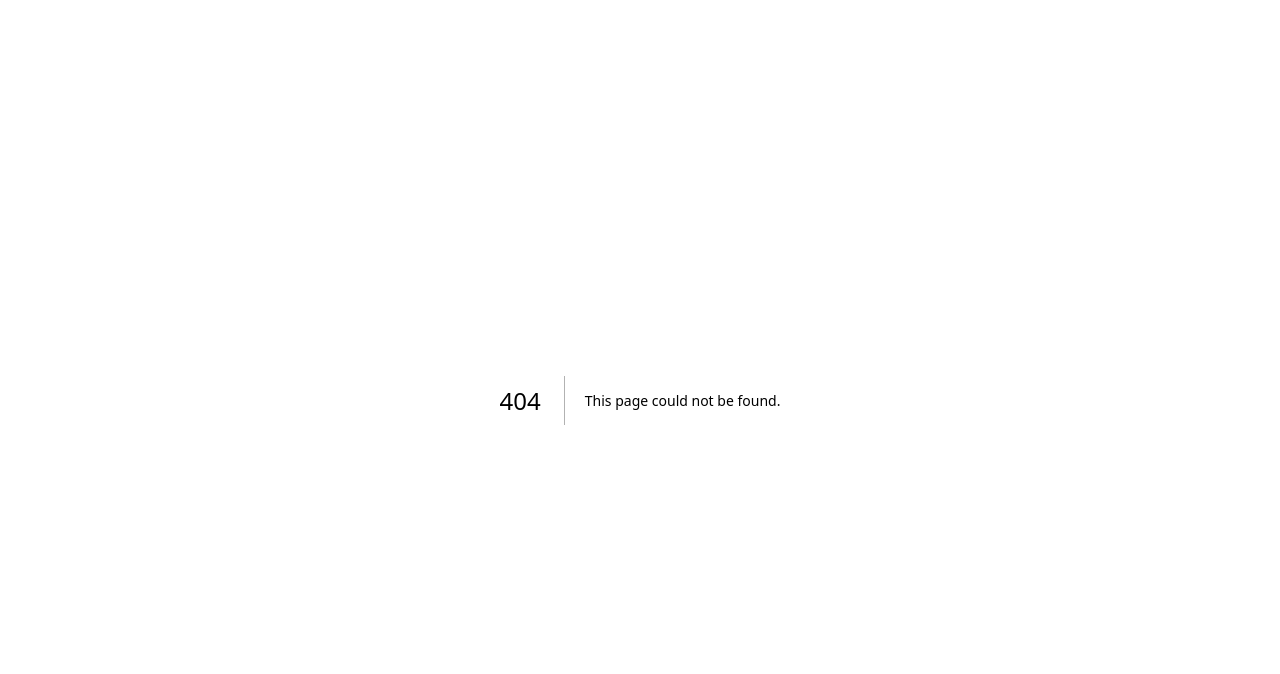
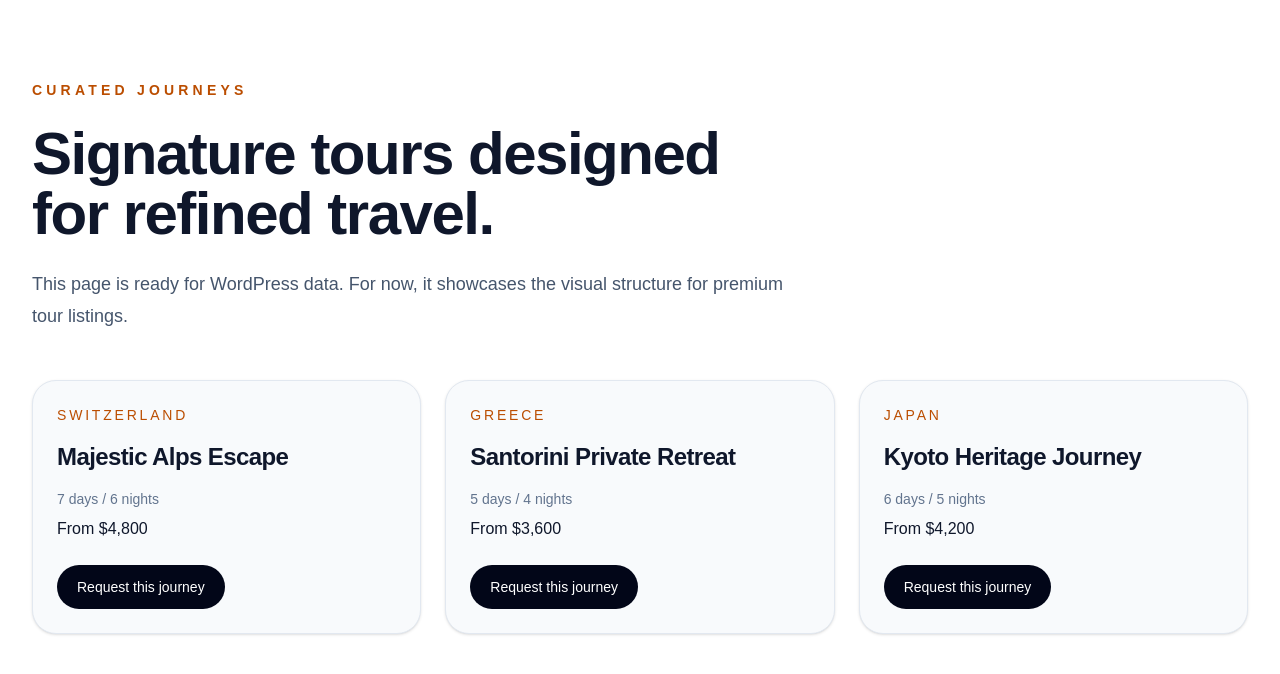
Before and after one commit to DzuyLong/headless-wp-next, a Next.js app: page /tours in a window 1280 px wide. Before the commit this address had no page. Shown: the top 674 px of the page. Built offline with nearby package versions, Linux system fonts and the light colour scheme.

Commit message:
Add tours listing page foundation

```diff
--- /dev/null
+++ b/app/tours/page.tsx
@@ -0,0 +1,65 @@
+const sampleTours = [
+  {
+    name: "Majestic Alps Escape",
+    destination: "Switzerland",
+    duration: "7 days / 6 nights",
+    price: "From $4,800",
+  },
+  {
+    name: "Santorini Private Retreat",
+    destination: "Greece",
+    duration: "5 days / 4 nights",
+    price: "From $3,600",
+  },
+  {
+    name: "Kyoto Heritage Journey",
+    destination: "Japan",
+    duration: "6 days / 5 nights",
+    price: "From $4,200",
+  },
+];
+
+export default function ToursPage() {
+  return (
+    <main className="bg-white text-slate-900">
+      <section className="mx-auto max-w-7xl px-6 py-20 lg:px-8">
+        <div className="max-w-3xl space-y-6">
+          <p className="text-sm font-semibold uppercase tracking-[0.3em] text-amber-700">
+            Curated journeys
+          </p>
+          <h1 className="text-4xl font-semibold tracking-tight md:text-6xl">
+            Signature tours designed for refined travel.
+          </h1>
+          <p className="text-lg leading-8 text-slate-600">
+            This page is ready for WordPress data. For now, it showcases the visual
+            structure for premium tour listings.
+          </p>
+        </div>
+
+        <div className="mt-12 grid gap-6 md:grid-cols-2 xl:grid-cols-3">
+          {sampleTours.map((tour) => (
+            <article
+              key={tour.name}
+              className="rounded-3xl border border-slate-200 bg-slate-50 p-6 shadow-sm"
+            >
+              <p className="text-sm uppercase tracking-[0.2em] text-amber-700">
+                {tour.destination}
+              </p>
+              <h2 className="mt-4 text-2xl font-semibold tracking-tight">
+                {tour.name}
+              </h2>
+              <p className="mt-4 text-sm text-slate-500">{tour.duration}</p>
+              <p className="mt-2 text-base font-medium text-slate-900">{tour.price}</p>
+              <a
+                href="/contact"
+                className="mt-6 inline-flex rounded-full bg-slate-950 px-5 py-3 text-sm font-medium text-white transition hover:bg-slate-800"
+              >
+                Request this journey
+              </a>
+            </article>
+          ))}
+        </div>
+      </section>
+    </main>
+  );
+}
```
